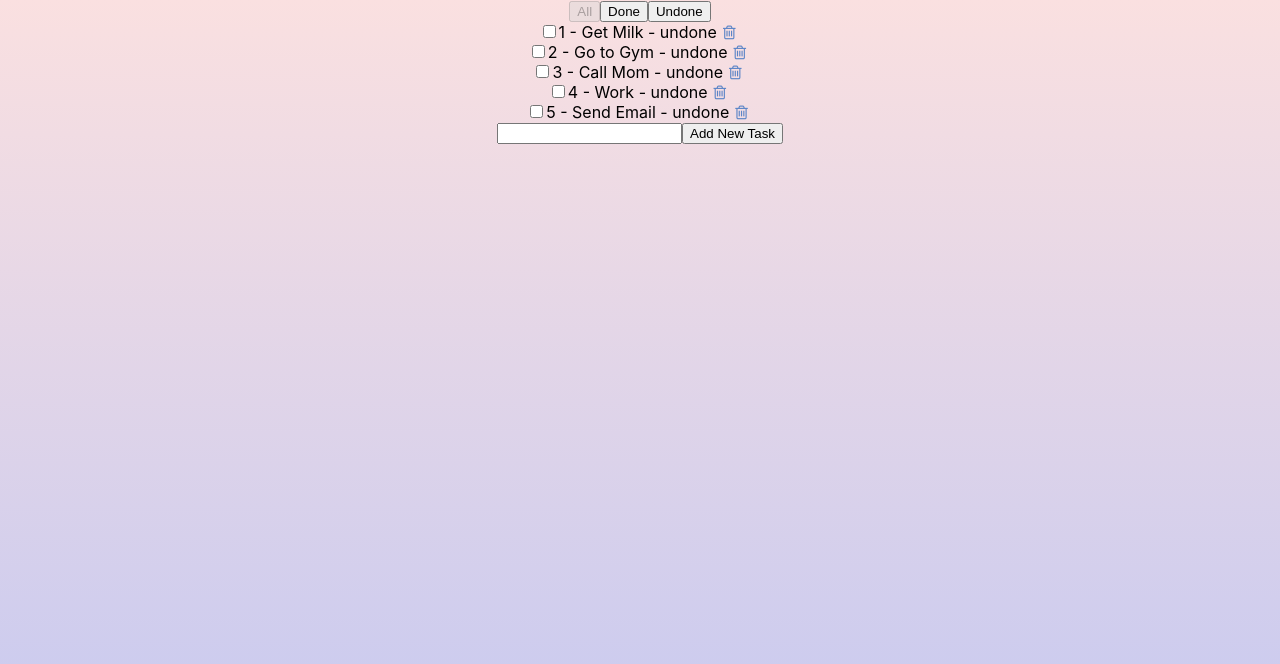
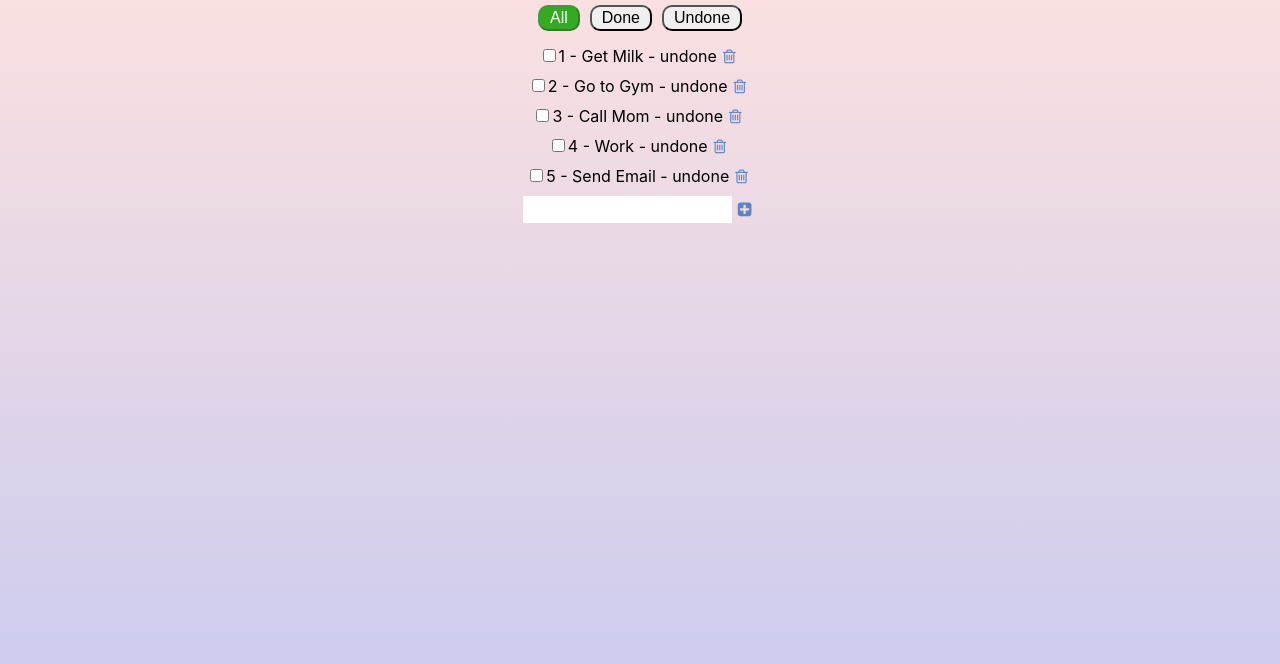
Before and after one commit to hameda169/reactTodoList, a React (Create React App) app: page / in a window 1280 px wide. Shown: the top 664 px of the page. Built offline with nearby package versions, Linux system fonts and the light colour scheme.

Commit message:
some styles applied

```diff
--- a/src/App.js
+++ b/src/App.js
@@ -1,8 +1,9 @@
 /** @jsx jsx */
-import { jsx } from "@emotion/core";
-import { useCallback, useReducer, useEffect } from "react";
-import "./App.css";
-import { reducer, init } from "./Reducer";
+import { jsx, css } from '@emotion/core';
+import styled from '@emotion/styled';
+import { useCallback, useReducer, useEffect } from 'react';
+import './App.css';
+import { reducer, init } from './Reducer';
 import {
   addTaskAct,
   changeNameAct,
@@ -10,45 +11,50 @@ import {
   initAct,
   removeAct,
   viewAct
-} from "./Actions";
+} from './Actions';
 
 const my_todo_list = [
-  { id: 1, name: "Get Milk", done: false },
-  { id: 2, name: "Go to Gym", done: false },
-  { id: 3, name: "Call Mom", done: false },
-  { id: 4, name: "Work", done: false },
-  { id: 5, name: "Send Email", done: false }
+  { id: 1, name: 'Get Milk', done: false },
+  { id: 2, name: 'Go to Gym', done: false },
+  { id: 3, name: 'Call Mom', done: false },
+  { id: 4, name: 'Work', done: false },
+  { id: 5, name: 'Send Email', done: false }
 ];
 const TodoItem = ({ id, name, remove, done, check }) => (
-  <div style={{ width: null }}>
+  <div css={css`margin:10px;`} onClick={check}>
     <input
       checked={done}
       type="checkbox"
-      onClick={check}
-      css={{ backgroundColor: "#ff0000" }}
+      css={{ backgroundColor: '#ff0000' }}
     />
     <span>{id}</span> - <span>{name}</span>
-    {" - "}
-    <span>{done ? "done" : "undone"}</span>
+    {' - '}
+    <span>{done ? 'done' : 'undone'}</span>
     <button
       onClick={remove}
       css={{
-        fontFamily: "MyFont",
+        fontFamily: 'MyFont',
         borderWidth: 0,
-        backgroundColor: "transparent",
+        backgroundColor: 'transparent',
         fontSize: 16,
-        color: "#5c85c7",
-        transition: "all 0.5s",
-        "&:hover": {
-          color: "#980152",
-          transform: "scale(1.5)"
+        color: '#5c85c7',
+        transition: 'all 0.5s',
+        '&:hover': {
+          color: '#e22b0a',
+          transform: 'scale(1.5)'
         }
       }}
     >
-      {"\ue807"}
+      {'\ue807'}
     </button>
   </div>
 );
+const Select = styled.button({
+  padding: '2px 10px',
+  margin: '5px',
+  fontSize: 16,
+  borderRadius: '10px'
+}, props => ({ backgroundColor: props.disabled ? '#33aa22' : '', color: props.disabled ? '#fff' : '' }));
 
 function App() {
   const [state, dispatch] = useReducer(reducer, init, () => init);
@@ -65,23 +71,24 @@ function App() {
     <div
       className="App"
       css={{
-        background: "linear-gradient(#e6646533, #9198e588)",
-        height: "100%"
+        background: 'linear-gradient(#e6646533, #9198e588)',
+        height: '100%'
       }}
     >
-      <button disabled={state.show === "all"} onClick={changeView("all")}>
+      <Select disabled={state.show === 'all'} onClick={changeView('all')}>
         All
-      </button>
-      <button disabled={state.show === "done"} onClick={changeView("done")}>
+      </Select>
+      <Select disabled={state.show === 'done'} onClick={changeView('done')}>
         Done
-      </button>
-      <button disabled={state.show === "undone"} onClick={changeView("undone")}>
+      </Select>
+      <Select disabled={state.show === 'undone'} onClick={changeView('undone')}>
         Undone
-      </button>
-      <br />
+      </Select>
+      <br/>
+      <div>
         {state.tasks
           .filter(x =>
-          state.show === "all" ? true : state.show === "done" ? x.done : !x.done
+            state.show === 'all' ? true : state.show === 'done' ? x.done : !x.done
           )
           .map(x => (
             <TodoItem
@@ -92,8 +99,34 @@ function App() {
               done={x.done}
             />
           ))}
-      <input type="text" onChange={setNewTaskName} value={state.newTask} />
-      <button onClick={addNewTask}>Add New Task</button>
+      </div>
+      <input
+        type="text"
+        onChange={setNewTaskName}
+        value={state.newTask}
+        css={css`
+          border-width: 0;
+          padding: 5px;
+          font-size: 15px;
+        `}
+      />
+      <button
+        onClick={addNewTask}
+        css={{
+          fontFamily: 'MyFont',
+          borderWidth: 0,
+          backgroundColor: 'transparent',
+          fontSize: 16,
+          color: '#5c85c7',
+          transition: 'all 0.5s',
+          '&:hover': {
+            color: '#2db503',
+            transform: 'scale(2)'
+          }
+        }}
+      >
+        {'\uf0fe'}
+      </button>
     </div>
   );
 }
```
Lines whose indentation alone changed are shown as unchanged.
